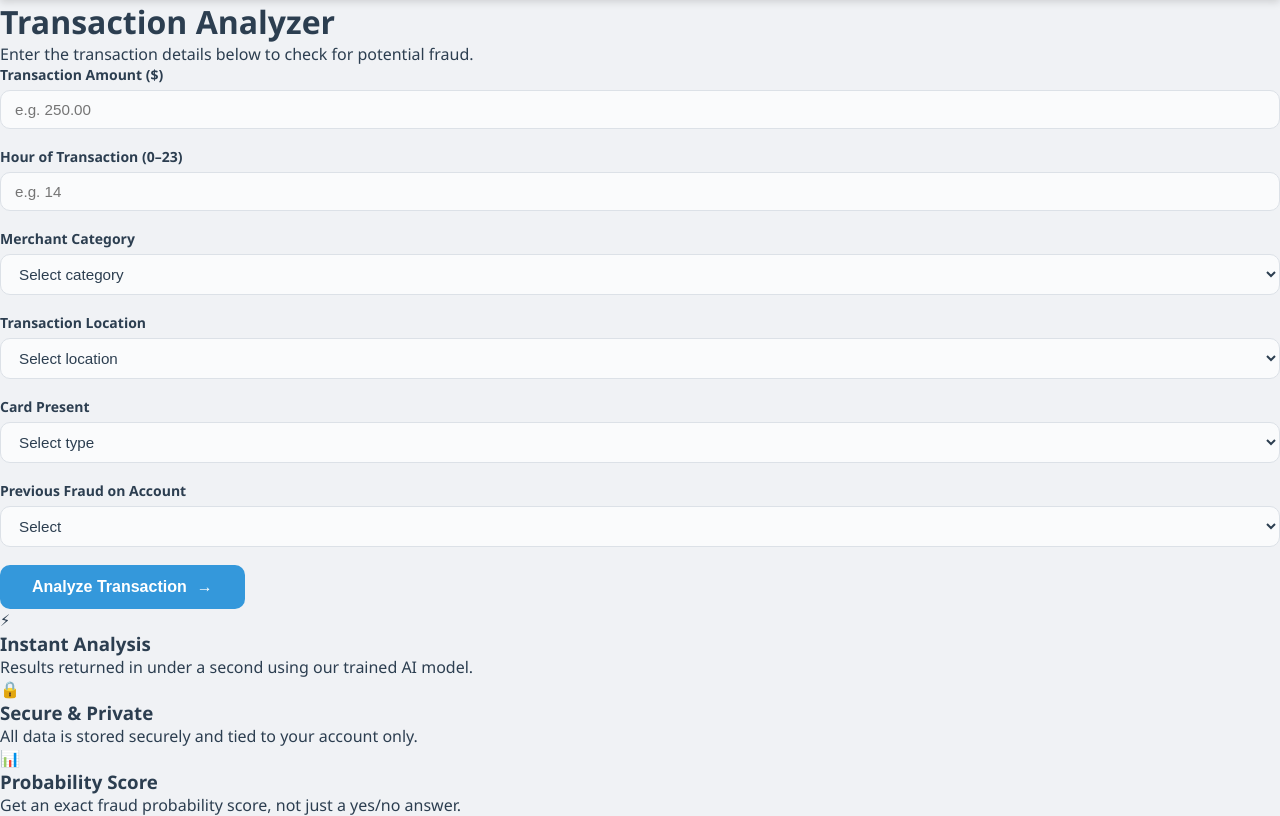
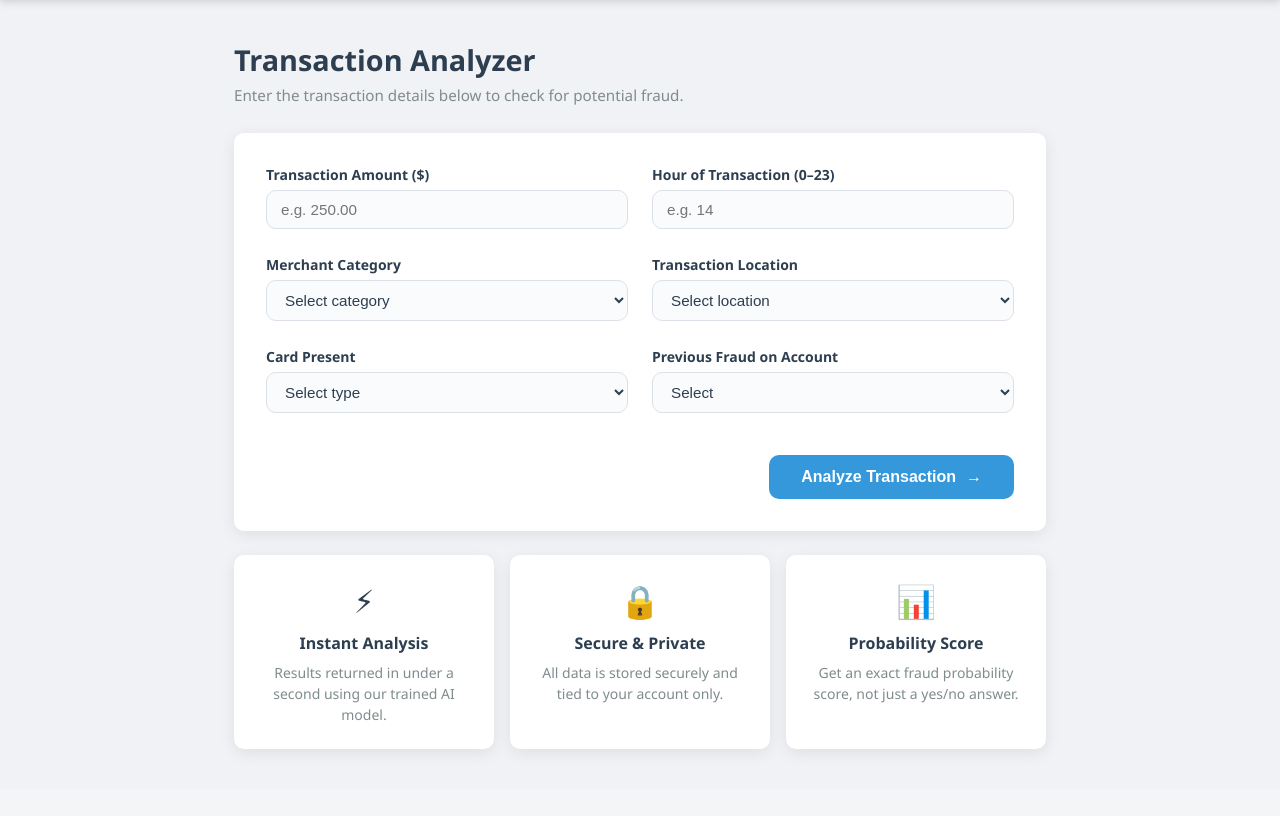
Before and after one commit to Erjoon7/FraudShield-AI, a Flask app: page /dashboard in a window 1280 px wide. Shown: the part 65-881 px from the top of the page. After the commit the page ends 819 px from the top, so only its background shows below. Run offline with Flask 3, Linux system fonts and the light colour scheme; the visitor is signed in with stand-in values (Sample User, id 1).

Commit message:
dashboard layout
festim

```diff
--- a/app/static/style.css
+++ b/app/static/style.css
@@ -212,3 +212,80 @@ body {
 .btn-back:hover {
     background-color: #1a252f;
 }
+
+/* Dashboard Layout */
+.dashboard-container {
+    max-width: 860px;
+    margin: 40px auto;
+    padding: 0 24px;
+}
+
+.dashboard-header {
+    margin-bottom: 28px;
+}
+
+.dashboard-header h1 {
+    font-size: 1.8rem;
+    color: var(--primary);
+    margin-bottom: 6px;
+}
+
+.dashboard-header p {
+    color: var(--text-light);
+    font-size: 0.95rem;
+}
+
+/* Card */
+.card {
+    background-color: var(--card-bg);
+    border-radius: var(--radius);
+    box-shadow: var(--shadow);
+    padding: 32px;
+    margin-bottom: 24px;
+}
+
+/* Form Grid */
+.form-grid {
+    display: grid;
+    grid-template-columns: 1fr 1fr;
+    gap: 8px 24px;
+}
+
+.form-submit {
+    display: flex;
+    justify-content: flex-end;
+    margin-top: 24px;
+}
+
+/* Info Cards */
+.info-cards {
+    display: grid;
+    grid-template-columns: repeat(3, 1fr);
+    gap: 16px;
+    margin-top: 8px;
+}
+
+.info-card {
+    background-color: var(--card-bg);
+    border-radius: var(--radius);
+    box-shadow: var(--shadow);
+    padding: 24px;
+    text-align: center;
+}
+
+.info-icon {
+    font-size: 2rem;
+    margin-bottom: 10px;
+}
+
+.info-card h3 {
+    font-size: 1rem;
+    color: var(--primary);
+    margin-bottom: 8px;
+}
+
+.info-card p {
+    font-size: 0.875rem;
+    color: var(--text-light);
+    line-height: 1.5;
+}
```
